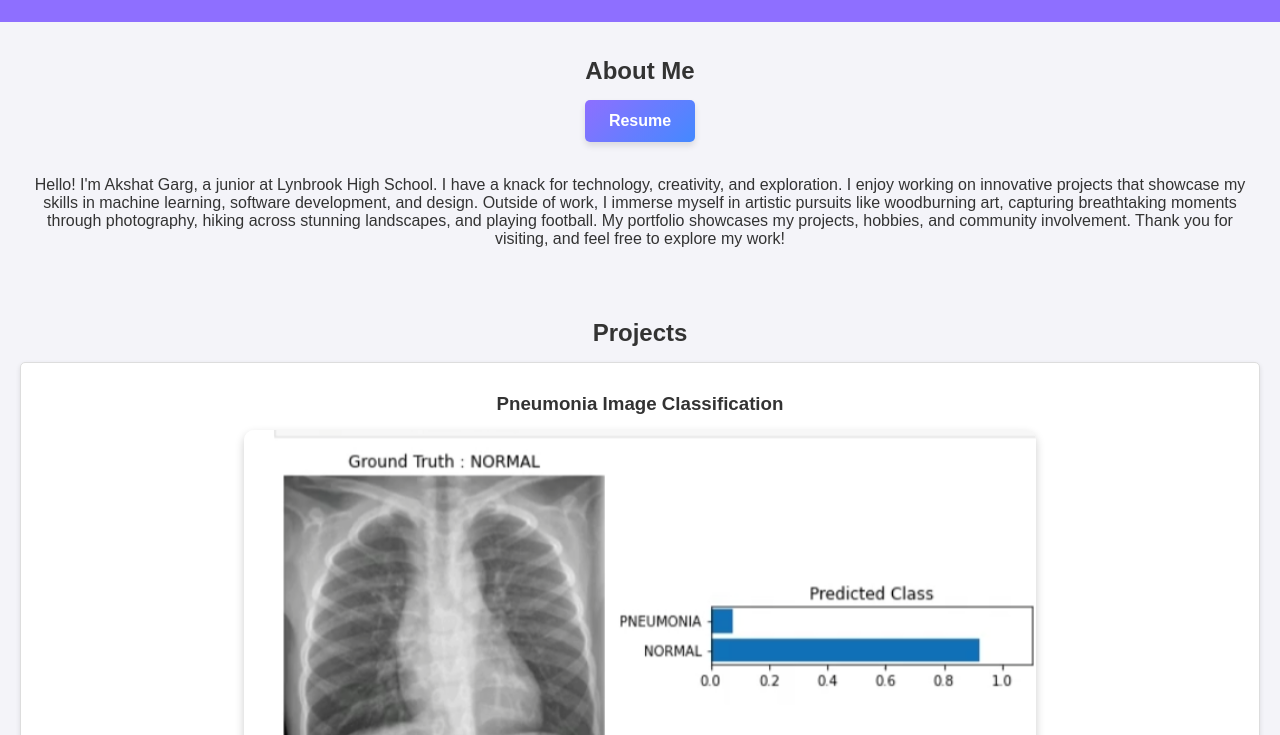
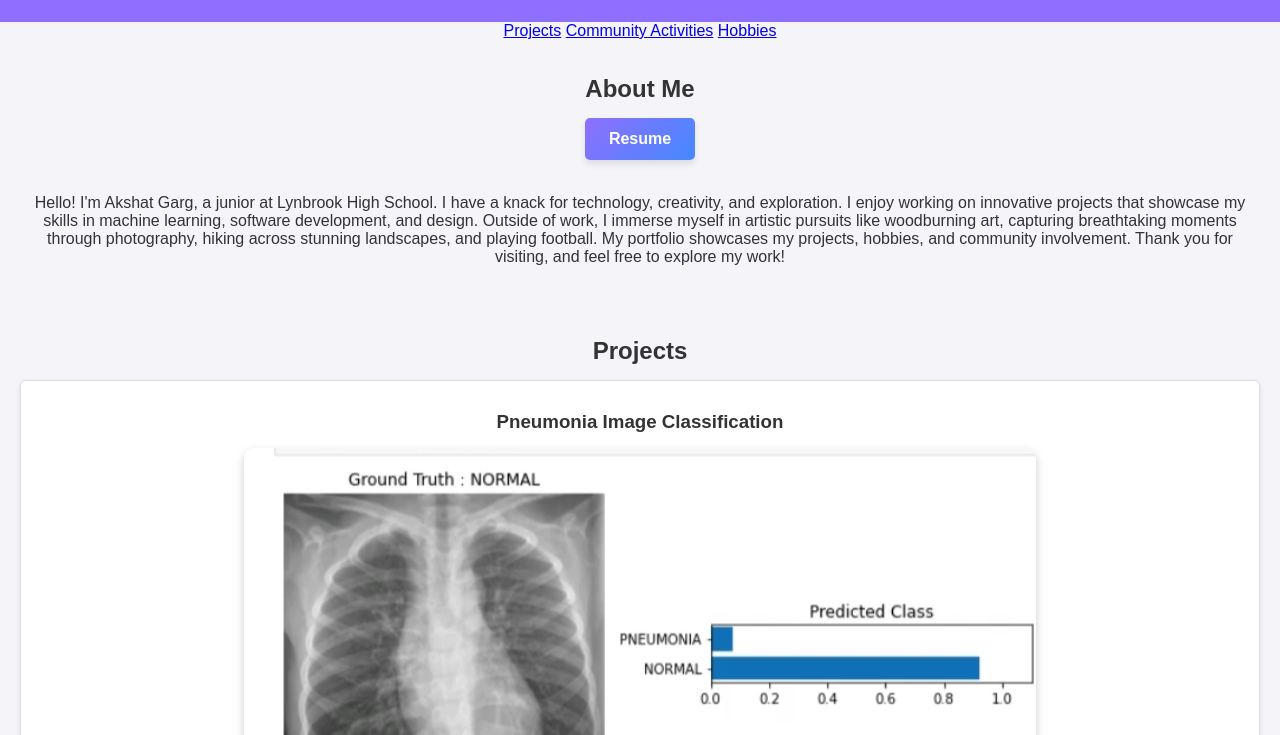
Before and after one commit to akshat-git/akshat-git.github.io, a plain HTML site: page index.html in a window 1280 px wide. Shown: the part 65-800 px from the top of the page. Drawn offline with Linux system fonts and the light colour scheme.

Commit message:
Links to sections

```diff
--- a/index.html
+++ b/index.html
@@ -10,11 +10,15 @@
                 <header>
                     <h1>Akshat Garg's Portfolio</h1>
                 </header>
-
+                <center>
+                            <a href="#Projects">Projects</a>
+                            <a href="#CommunityActivities">Community Activities</a>
+                            <a href="#Hobbies">Hobbies</a>
+                </center>
                 <section class="about-me">
                     <h2>About Me</h2>
-                    <a href="Resume/Akshat Garg - Resume.pdf" target="_blank" class="btn btn-primary">Resume</a
-                    </a><br><br>
+                    <a href="Resume/Akshat Garg - Resume.pdf" target="_blank" class="btn btn-primary">Resume</a>
+                    <br><br>
                     <p>Hello! I'm Akshat Garg, a junior at Lynbrook High School.
                         I have a knack for technology, creativity, and exploration.
                         I enjoy working on innovative projects that showcase my skills
@@ -27,8 +31,7 @@
                 </section>
 
                 <section class="projects">
-                    <h2>Projects</h2>
-
+                    <h2 id="Projects">Projects</h2>
                     <div class="project">
                         <h3>Pneumonia Image Classification</h3>
                         <div class="photo-row">
@@ -123,7 +126,8 @@
 
 
                 <section class="activities">
-                    <h2>Community Activities</h2>
+                    <h2 id="CommunityActivities">Community Activities</h2>
+                    <a href="#top">Top</a>
                     <div class="photo-row">
                         <div class="activity" style = "width:30%;">
                             <h3>Ham Radio (Cupertino CARES Member)</h3>
@@ -165,7 +169,8 @@
                 </section>
 
                 <section class="hobbies">
-                    <h2>Hobbies</h2>
+                    <h2 id="Hobbies">Hobbies</h2>
+                    <a href="#top">Top</a>
                     <div class="hobby">
                         <h3>MOOC certifications (Coursera)</h3>
                            <a href="MOOC_Certificates/01_Coursera-Machine_Learning_Specialization.pdf" target="_blank">
@@ -302,6 +307,7 @@
                     </div>
                 </section>
                 <section id="contact-me">
+                    <a href="#top">Top</a>
                     <h2>Contact</h2>
                     <p><strong>Email:</strong> <a href="mailto:akshatgargca@gmail.com">akshatgargca@gmail.com</a></p>
                     <div class="contact-icons square">
```
